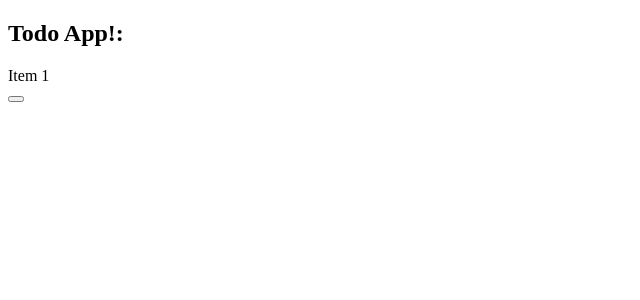
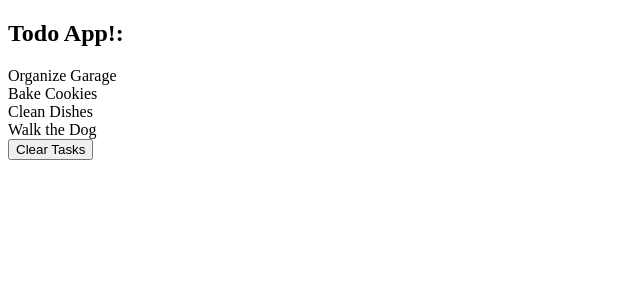
Before and after one commit to bloominstituteoftechnology/web-module-project-class-components, a React (Create React App) app: page / in a window 1280 px wide. Shown: the top 300 px of the page, without its empty margins (0-640 px from the left). Built offline with nearby package versions, Linux system fonts and the light colour scheme; the HTML template or start-up script is replaced by a standard one.

Commit message:
items displayed

```diff
--- a/src/App.js
+++ b/src/App.js
@@ -1,5 +1,4 @@
 import React from 'react';
-
 import TodoForm from "./components/TodoForm"
 import TodoList from "./components/TodoList"
 
@@ -30,15 +29,21 @@ const items = [
 
 
 class App extends React.Component {
+  constructor() {
+    super();
+    this.state  = {
+      items: items
+    }
+  }
   render() {
     return (
       <div>
         <h2>Todo App!:</h2>
-        <TodoList />
+        <TodoList items = {this.state.items}/>
 
        {/* <TodoForm /> */}
 
-        <button>  </button>
+        <button>Clear Tasks</button>
       </div>
     );
   }
--- a/src/components/Todo.js
+++ b/src/components/Todo.js
@@ -2,7 +2,7 @@ import React from "react";
 
 const Todo = props =>{
     return (
-        <div>Item 1</div>
+        <div>{props.item.task}</div>
     )
 }
 
--- a/src/components/TodoList.js
+++ b/src/components/TodoList.js
@@ -3,7 +3,10 @@ import Todo from "./Todo"
 
 const TodoList = props => {
 return(
-<Todo />
+    <div>
+      {props.items.map(item => (<Todo key={item.id} item={item}/>))}
+    </div>
+
 
 )}
 export default TodoList;
```
Also changed, not shown: src/components/TodoForm.js (+7 -0 lines), 1 other file (tests, documents, lock files or other folders).
